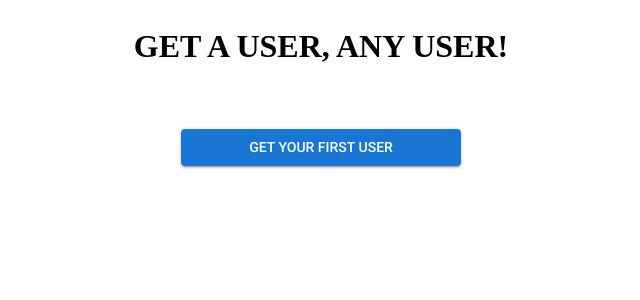
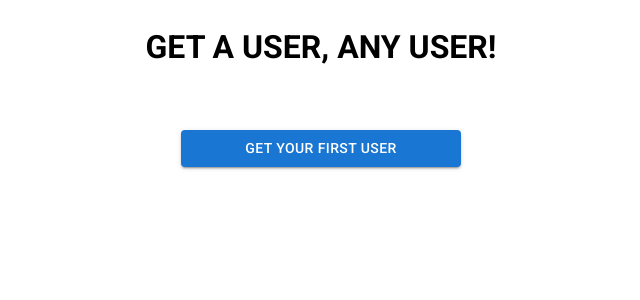
Before and after one commit to therealdanmalmx/antura_test_dmo, a React (Vite) app: page / in a window 1280 px wide. Shown: the top 300 px of the page, without its empty margins (319-959 px from the left). Built offline with nearby package versions, Linux system fonts and the light colour scheme.

Commit message:
Add roboto font.

```diff
--- a/src/App.css
+++ b/src/App.css
@@ -0,0 +1,8 @@
+@import "@fontsource/roboto/300.css";
+@import "@fontsource/roboto/400.css";
+@import "@fontsource/roboto/500.css";
+@import "@fontsource/roboto/700.css";
+
+body {
+  font-family: "Roboto", sans-serif;
+}
--- a/src/App.tsx
+++ b/src/App.tsx
@@ -4,24 +4,13 @@ import UserProfile from "./components/UserProfile.tsx";
 import { BrowserRouter, Route } from "react-router";
 import { Routes } from "react-router";
 import ProfileList from "./components/ProfileList.tsx";
-import "@fontsource/roboto/300.css";
-import "@fontsource/roboto/400.css";
-import "@fontsource/roboto/500.css";
-import "@fontsource/roboto/700.css";
-import { createTheme, Grid2, ThemeProvider } from "@mui/material";
-
-const theme = createTheme({
-  typography: {
-    fontFamily: ["Roboto", "sans-serif"].join(","),
-  },
-});
+import { Grid2 } from "@mui/material";
 
 function App() {
   return (
     <Grid2 container flex='columns' justifyContent='center' alignItems='center'>
       <UserProfileProvider>
         <BrowserRouter>
-          <ThemeProvider theme={theme}>
           <h1
             style={{
               textAlign: "center",
@@ -36,7 +25,6 @@ function App() {
             <Route path='/' element={<UserProfile />} />
             <Route path='/list' element={<ProfileList />} />
           </Routes>
-          </ThemeProvider>
         </BrowserRouter>
       </UserProfileProvider>
     </Grid2>
--- a/vite.config.js
+++ b/vite.config.js
@@ -7,4 +7,11 @@ export default defineConfig({
     outDir: "dist",
     emptyOutDir: true,
   },
+  css: {
+    preprocessorOptions: {
+      css: {
+        additionalData: `@import '@fontsource/roboto/300.css';`,
+      },
+    },
+  },
 });
```
Lines whose indentation alone changed are shown as unchanged.
